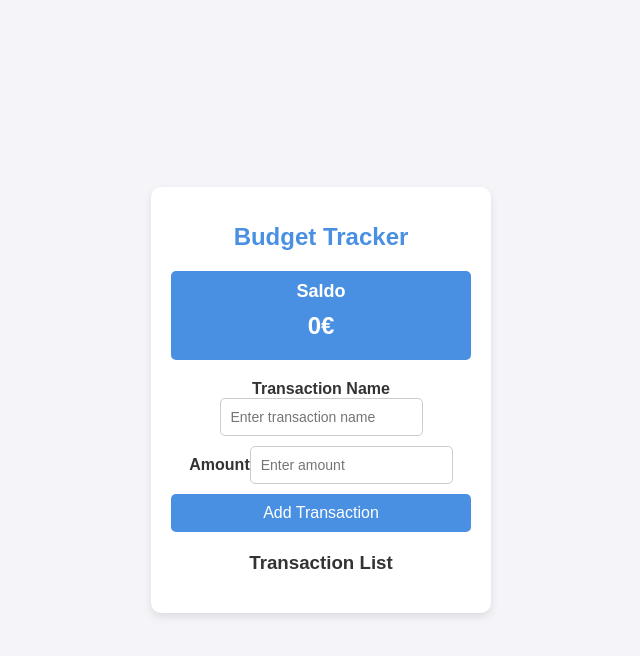
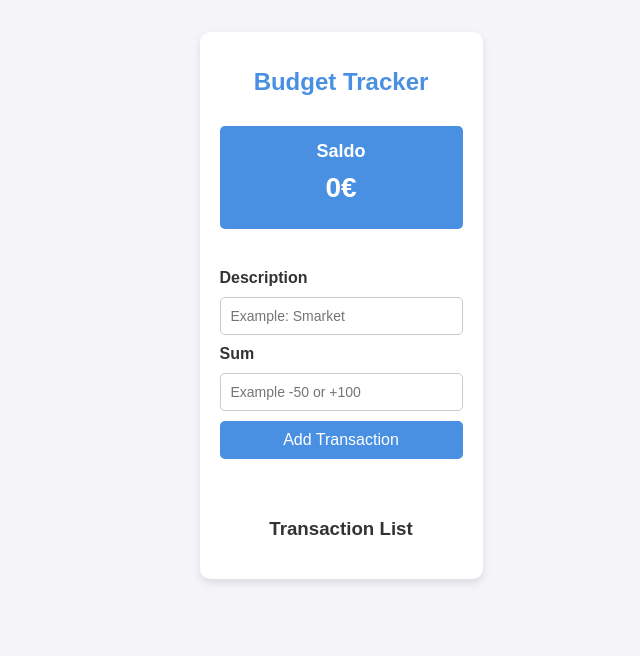
Before and after one commit to AriTeilWork/Prime-time-Budget-Tracker-App, a React (Vite) app: page / in a window 1280 px wide. Shown: the top 656 px of the page, without its empty margins (319-959 px from the left). Built offline with nearby package versions, Linux system fonts and the light colour scheme.

Commit message:
USE the origynal css an fix forms fields

```diff
--- a/src/App.css
+++ b/src/App.css
@@ -6,7 +6,7 @@ body {
   padding: 0;
   display: flex;
   justify-content: center;
-  align-items: center;
+  align-items: flex-start; /* Align items at the top */
   height: 100vh;
 }
 
@@ -15,12 +15,16 @@ body {
   padding: 20px;
   border-radius: 10px;
   box-shadow: 0 4px 8px rgba(0, 0, 0, 0.1);
-  width: 300px;
+  width: 100%;
+  max-width: 400px; /* Adjusted for column layout */
   text-align: center;
+  display: flex;
+  flex-direction: column; /* Column layout */
+  gap: 20px; /* Space between sections */
 }
 
 h1 {
-  margin-bottom: 20px;
+  margin-bottom: 10px;
   font-size: 24px;
   color: #4a90e2;
 }
@@ -28,9 +32,9 @@ h1 {
 .balance-box {
   background-color: #4a90e2;
   color: #fff;
-  padding: 10px;
+  padding: 15px;
   border-radius: 5px;
-  margin-bottom: 20px;
+  text-align: center;
 }
 
 .balance-box h3 {
@@ -39,7 +43,7 @@ h1 {
 }
 
 #balance {
-  font-size: 24px;
+  font-size: 28px; /* Slightly larger for emphasis */
   font-weight: bold;
   margin: 10px 0;
 }
@@ -47,7 +51,7 @@ h1 {
 form {
   display: flex;
   flex-direction: column;
-  gap: 10px;
+  gap: 10px; /* Match spacing from the original version */
   margin-bottom: 20px;
 }
 
@@ -95,7 +99,7 @@ button:hover {
 }
 
 #transaction-list li.income {
-  border-left: 5px solid #4a90e2;
+  border-left: 5px solid #2ecc71;
 }
 
 #transaction-list li.expense {
--- a/src/TransactionForm.jsx
+++ b/src/TransactionForm.jsx
@@ -24,27 +24,23 @@ function TransactionForm({ addTransaction }) {
   };
 
   return (
-    <form onSubmit={handleSubmit} className="transaction-form">
-      <div>
-        <label htmlFor="text">Transaction Name</label>
+    <form onSubmit={handleSubmit} id="transaction-form">
+      <label htmlFor="text">Description</label>
       <input
         type="text"
         id="text"
         value={text}
         onChange={(e) => setText(e.target.value)}
-          placeholder="Enter transaction name"
+        placeholder="Example: Smarket"
       />
-      </div>
-      <div>
-        <label htmlFor="amount">Amount</label>
+      <label htmlFor="amount">Sum</label>
       <input
         type="number"
         id="amount"
         value={amount}
         onChange={(e) => setAmount(e.target.value)}
-          placeholder="Enter amount"
+        placeholder="Example -50 or +100"
       />
-      </div>
       <button type="submit">Add Transaction</button>
     </form>
   );
```
Lines whose indentation alone changed are shown as unchanged.
